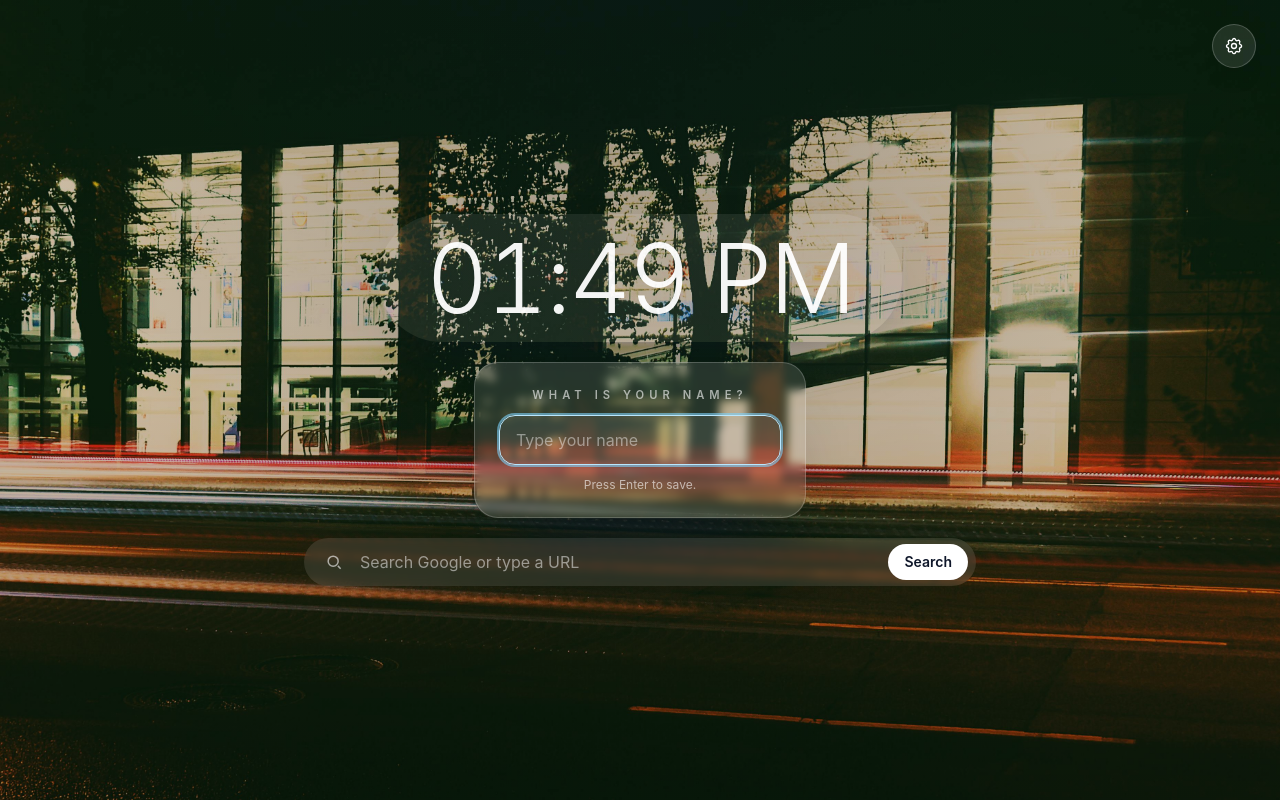
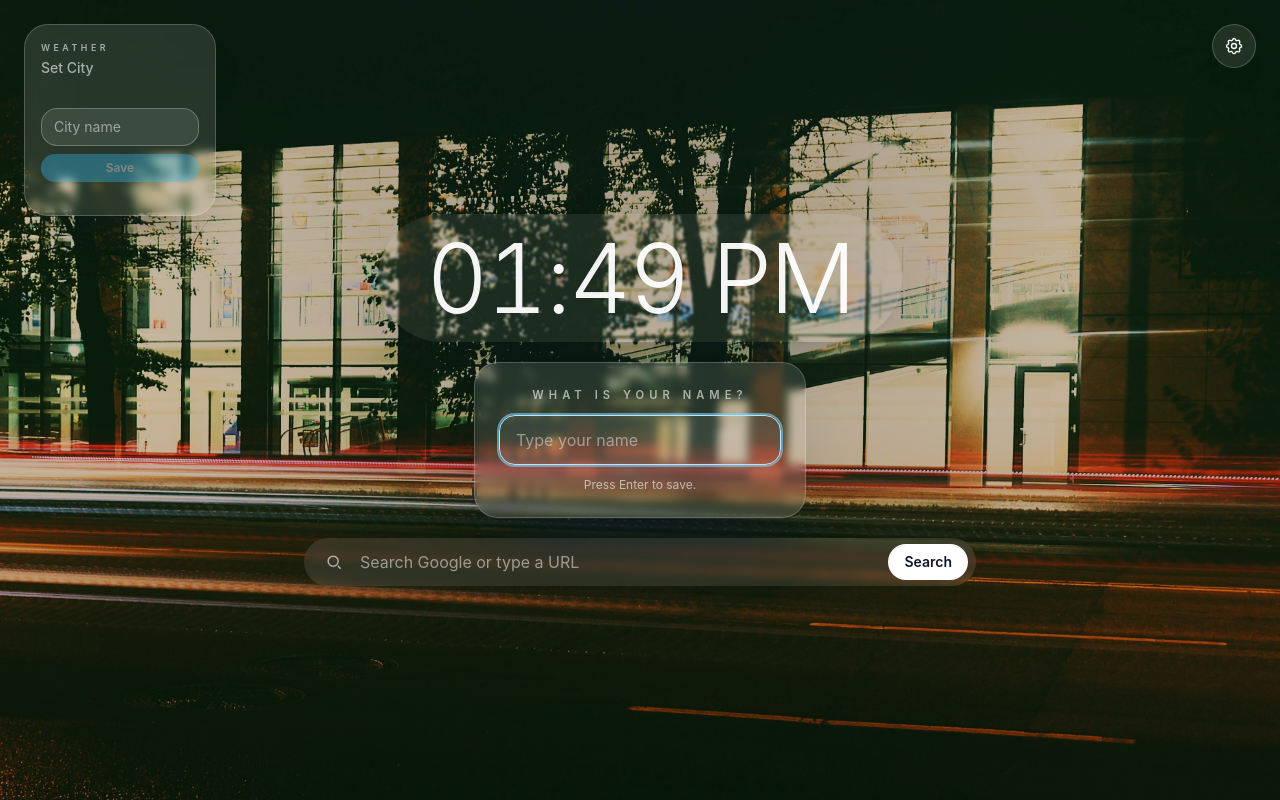
Before and after one commit to Mahdirnj/Browser-Tab-Focus, a React (Vite) app: page / in a window 1280 px wide. Built offline with nearby package versions, Linux system fonts and the light colour scheme.

Commit message:
Weather added

```diff
--- a/src/App.jsx
+++ b/src/App.jsx
@@ -4,6 +4,7 @@ import BackgroundLayer from './components/BackgroundLayer'
 import { Clock } from './components/Clock'
 import { Greeting } from './components/Greeting'
 import { SearchBar } from './components/SearchBar'
+import { Weather } from './components/Weather'
 import SettingsPanel from './components/SettingsPanel'
 
 const BACKGROUND_KEY = 'focus_dashboard_background'
@@ -36,6 +37,9 @@ function App() {
   return (
     <div className="relative min-h-screen overflow-hidden">
       <BackgroundLayer imageUrl={activeBackground?.url} />
+      <div className="absolute left-6 top-6 z-20">
+        <Weather />
+      </div>
       <SettingsPanel
         backgrounds={availableBackgrounds}
         selectedBackgroundId={activeBackground?.id ?? DEFAULT_BACKGROUND_ID}
--- a/src/components/Clock.jsx
+++ b/src/components/Clock.jsx
@@ -19,7 +19,7 @@ export function Clock() {
   }, [])
 
   return (
-    <div className="rounded-full bg-white/[0.08] px-8 py-4 text-6xl font-light tracking-tight text-white/95 shadow-[0_25px_70px_-40px_rgba(11,20,45,0.7)]  md:px-12 md:text-8xl">
+    <div className="backdrop-blur-[1px] rounded-full bg-white/[0.08] px-8 py-4 text-6xl font-light tracking-tight text-white/95 shadow-[0_25px_70px_-40px_rgba(11,20,45,0.7)]  md:px-12 md:text-8xl">
       <span className="tabular-nums">{formatTime(now)}</span>
     </div>
   )
--- a/src/components/Weather.jsx
+++ b/src/components/Weather.jsx
@@ -31,7 +31,7 @@ function readCachedWeather(city) {
 }
 
 const PANEL_CLASSES =
-  'w-full rounded-[28px] border border-white/15 bg-white/[0.13] px-6 py-7 shadow-[0_45px_80px_-45px_rgba(11,20,45,0.85)] backdrop-blur-2xl transition duration-500 hover:border-white/25'
+  'flex h-48 w-48 flex-col overflow-hidden rounded-3xl border border-white/20 bg-white/[0.12] p-4 text-white shadow-[0_30px_60px_-40px_rgba(15,23,42,0.85)] backdrop-blur-sm transition duration-300 hover:border-white/30'
 
 export function Weather() {
   const apiKey = useMemo(
@@ -145,122 +145,168 @@ export function Weather() {
         .join(' ')
     : ''
 
-  return (
-    <section className={PANEL_CLASSES}>
-      <div className="flex items-center justify-between">
-        <h2 className="text-[0.65rem] font-semibold uppercase tracking-[0.45em] text-white/70">
-          Weather
-        </h2>
-        {!isEditing && city && (
-          <div className="flex items-center gap-2">
-            <button
-              type="button"
-              onClick={handleRefresh}
-              className="rounded-full border border-white/20 bg-white/[0.08] px-3 py-1 text-[0.6rem] font-semibold uppercase tracking-[0.35em] text-white/65 transition hover:border-white/35 hover:text-white"
-              disabled={loading}
-            >
-              Refresh
-            </button>
-            <button
-              type="button"
-              onClick={() => setIsEditing(true)}
-              className="rounded-full border border-white/20 bg-white/[0.08] px-3 py-1 text-[0.6rem] font-semibold uppercase tracking-[0.35em] text-white/65 transition hover:border-white/35 hover:text-white"
-            >
-              City
-            </button>
-          </div>
-        )}
-      </div>
+  const displayCity = weather?.city ?? city ?? ''
+  const hasCity = Boolean(city)
+  const canRefresh = hasCity && Boolean(apiKey)
 
-      {!apiKey ? (
-        <p className="mt-5 rounded-2xl border border-white/20 bg-white/[0.08] px-5 py-4 text-sm text-white/70">
-          Missing OpenWeather API key. Update your `.env` file to enable weather data.
+  let content
+  if (!apiKey) {
+    content = (
+      <p className="text-xs text-white/70">
+        Add your OpenWeather API key to see live conditions.
       </p>
-      ) : isEditing ? (
-        <div className="mt-5 space-y-4">
-          <div>
-            <label
-              htmlFor="weather-city"
-              className="text-[0.65rem] uppercase tracking-[0.4em] text-white/50"
-            >
-              Choose City
-            </label>
+    )
+  } else if (isEditing) {
+    content = (
+      <div className="flex w-full flex-col gap-2">
         <input
           id="weather-city"
           value={inputValue}
           onChange={(event) => setInputValue(event.target.value)}
           onKeyDown={handleKeyDown}
-              placeholder="e.g. San Francisco"
-              className="mt-3 w-full rounded-2xl border border-white/20 bg-white/[0.08] px-4 py-3 text-sm text-white/90 placeholder:text-white/45 focus:border-sky-200 focus:outline-none focus:ring-2 focus:ring-sky-300/60"
+          placeholder="City name"
+          className="w-full rounded-2xl border border-white/25 bg-white/[0.1] px-3 py-2 text-sm text-white placeholder:text-white/50 focus:border-sky-200 focus:outline-none focus:ring-2 focus:ring-sky-300/60"
         />
-          </div>
-          <div className="flex flex-wrap gap-2">
+        <div className="flex gap-2">
           <button
             type="button"
             onClick={handleCitySubmit}
-              className="rounded-full bg-sky-400/90 px-4 py-2 text-sm font-medium text-white shadow-[0_15px_35px_-20px_rgba(56,189,248,0.9)] transition hover:bg-sky-300"
+            className="flex-1 rounded-full bg-sky-400/90 px-3 py-1.5 text-xs font-semibold text-white shadow-[0_15px_30px_-20px_rgba(56,189,248,0.9)] transition hover:bg-sky-300 disabled:opacity-40"
+            disabled={!inputValue.trim()}
           >
             Save
           </button>
-            {city && (
+          {hasCity && (
             <button
               type="button"
               onClick={() => {
                 setInputValue(city)
                 setIsEditing(false)
               }}
-                className="rounded-full border border-white/20 bg-white/[0.08] px-4 py-2 text-sm font-medium text-white/70 transition hover:border-white/35 hover:text-white"
+              className="flex-1 rounded-full border border-white/25 bg-white/[0.08] px-3 py-1.5 text-xs font-semibold text-white/70 transition hover:border-white/40 hover:text-white"
             >
               Cancel
             </button>
           )}
         </div>
       </div>
-      ) : !city ? (
-        <div className="mt-5 rounded-2xl border border-white/15 bg-white/[0.06] px-5 py-6 text-sm text-white/70">
-          <p>Set your city to get personalised weather updates.</p>
+    )
+  } else if (!hasCity) {
+    content = (
       <button
         type="button"
         onClick={() => setIsEditing(true)}
-            className="mt-4 rounded-full bg-sky-400/90 px-4 py-2 text-sm font-medium text-white shadow-[0_15px_35px_-20px_rgba(56,189,248,0.9)] transition hover:bg-sky-300"
+        className="rounded-full border border-white/25 bg-white/[0.08] px-4 py-2 text-xs font-semibold uppercase tracking-[0.3em] text-white/75 transition hover:border-white/40 hover:text-white"
       >
         Choose City
       </button>
-        </div>
-      ) : (
-        <div className="mt-6 space-y-4 text-white">
-          {loading ? (
-            <p className="text-sm text-white/70">Fetching latest weather...</p>
-          ) : weather ? (
-            <>
-              <div className="relative overflow-hidden rounded-3xl border border-white/15 bg-white/[0.08] px-6 py-6">
-                <div className="absolute -right-10 -top-10 h-32 w-32 rounded-full bg-sky-400/30 blur-3xl" />
-                <p className="text-5xl font-semibold tracking-tight text-white">
+    )
+  } else if (loading) {
+    content = <p className="text-xs text-white/70">Updating...</p>
+  } else if (weather) {
+    content = (
+      <div className="relative flex flex-col items-center">
+        <div className="absolute inset-0 -z-10 rounded-full bg-sky-400/35 blur-2xl" />
+        <p className="text-4xl font-semibold tracking-tight text-white drop-shadow-lg">
           {weather.temp}
-                  <span className="ml-1 text-lg font-light text-white/70">
+          <span className="ml-1 text-base font-light text-white/75">
             {'\u00B0'}C
           </span>
         </p>
-                <p className="mt-2 text-sm uppercase tracking-[0.35em] text-white/60">
+        {formattedDescription ? (
+          <p className="mt-2 text-[0.65rem] uppercase tracking-[0.3em] text-white/70">
             {formattedDescription}
           </p>
-                <p className="mt-6 text-sm font-medium uppercase tracking-[0.3em] text-white/45">
-                  {weather.city}
+        ) : null}
+      </div>
+    )
+  } else {
+    content = (
+      <p className="text-xs text-white/70">Tap refresh to load weather.</p>
+    )
+  }
+
+  return (
+    <section className={PANEL_CLASSES}>
+      <div className="flex items-start justify-between gap-2">
+        <div>
+          <p className="text-[0.55rem] font-semibold uppercase tracking-[0.4em] text-white/60">
+            Weather
+          </p>
+          <p
+            className={`mt-1 text-sm font-medium ${
+              displayCity ? 'text-white/90' : 'text-white/60'
+            }`}
+          >
+            {displayCity || 'Set City'}
           </p>
         </div>
-            </>
-          ) : (
-            <p className="text-sm text-white/70">
-              No weather data yet. Refresh to fetch the latest details.
-            </p>
+        {!isEditing && (
+          <div className="flex gap-2">
+            {canRefresh ? (
+              <button
+                type="button"
+                onClick={handleRefresh}
+                className="rounded-full border border-white/25 bg-white/[0.08] p-1.5 text-white/75 transition hover:border-white/40 hover:text-white disabled:opacity-50"
+                disabled={loading}
+                aria-label="Refresh weather"
+              >
+                <svg
+                  xmlns="http://www.w3.org/2000/svg"
+                  viewBox="0 0 24 24"
+                  fill="none"
+                  stroke="currentColor"
+                  strokeWidth="1.8"
+                  className="h-3.5 w-3.5"
+                >
+                  <path
+                    strokeLinecap="round"
+                    strokeLinejoin="round"
+                    d="M4 6a8 8 0 0113.657-2.657L20 6m0 0h-4m4 0v-4"
+                  />
+                  <path
+                    strokeLinecap="round"
+                    strokeLinejoin="round"
+                    d="M20 18a8 8 0 01-13.657 2.657L4 18m0 0h4m-4 0v4"
+                  />
+                </svg>
+              </button>
+            ) : null}
+            <button
+              type="button"
+              onClick={() => {
+                setInputValue(city)
+                setIsEditing(true)
+              }}
+              className="rounded-full border border-white/25 bg-white/[0.08] p-1.5 text-white/75 transition hover:border-white/40 hover:text-white"
+              aria-label={hasCity ? 'Change city' : 'Set city'}
+            >
+              <svg
+                xmlns="http://www.w3.org/2000/svg"
+                viewBox="0 0 24 24"
+                fill="none"
+                stroke="currentColor"
+                strokeWidth="1.8"
+                className="h-3.5 w-3.5"
+              >
+                <path
+                  strokeLinecap="round"
+                  strokeLinejoin="round"
+                  d="M16.862 3.487a2.25 2.25 0 113.182 3.182L8.25 18.463 3 20l1.537-5.25 12.325-11.263z"
+                />
+              </svg>
+            </button>
+          </div>
         )}
-          {error && (
-            <p className="rounded-2xl border border-rose-400/40 bg-rose-500/20 px-4 py-3 text-sm text-rose-100">
+      </div>
+      <div className="mt-3 flex flex-1 flex-col items-center justify-center text-center">
+        {content}
+      </div>
+      {error ? (
+        <p className="mt-3 rounded-2xl border border-rose-400/40 bg-rose-500/20 px-3 py-2 text-[0.65rem] text-rose-50/90">
           {error}
         </p>
-          )}
-        </div>
-      )}
+      ) : null}
     </section>
   )
 }
```
Lines whose indentation alone changed are shown as unchanged.
